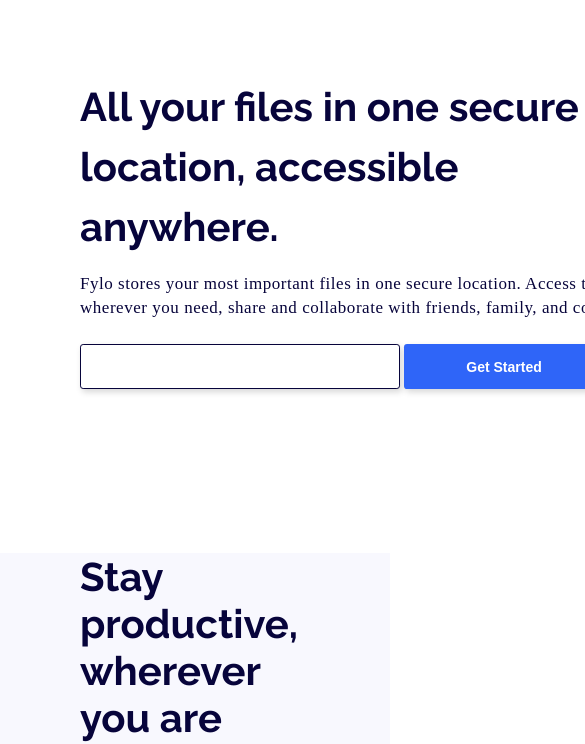
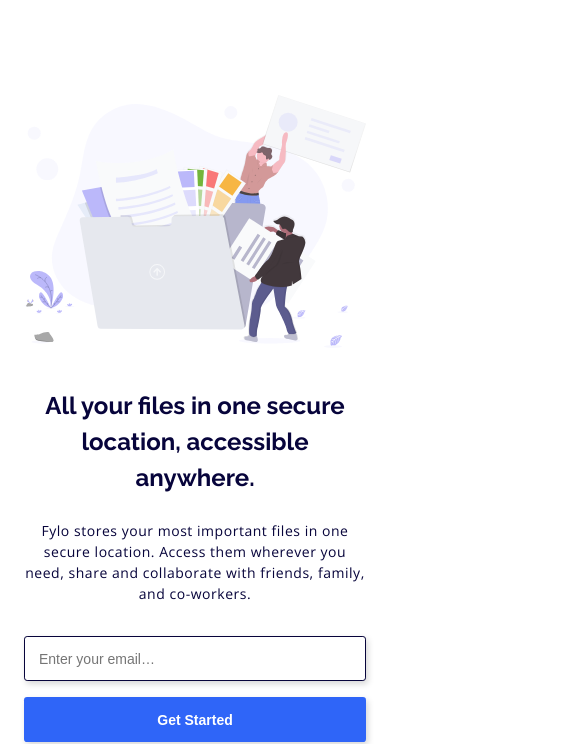
Before and after one commit to VasconcellosDev/fylo-landing-page, a website built with Vite: page index.html in a window 390 px wide. Shown: the part 117-861 px from the top of the page, 585 px wide, since content can reach past the window. Built offline with nearby package versions, Linux system fonts and the light colour scheme.

Commit message:
create mobile hero

```diff
--- a/index.html
+++ b/index.html
@@ -39,7 +39,7 @@
             and co-workers.
           </p>
           <form class="hero__form">
-            <input type="Enter your email…" />
+            <input placeholder="Enter your email…" type="Enter your email…" />
             <button>Get Started</button>
           </form>
         </div>
@@ -64,7 +64,7 @@
             <img
               class="testimonials__quote-icon"
               src="./assets/icons/icon-quotes.svg"
-              alt=""
+              alt="passions"
             />
             <blockquote>
               "Fylo has improved our team productivity by an order of magnitude.
--- a/style.css
+++ b/style.css
@@ -44,6 +44,7 @@
   max-width: 640px;
   object-fit: contain;
   justify-self: center;
+  align-self: center;
 }
 
 .hero h1 {
@@ -56,11 +57,12 @@
 
 .hero p {
   font-weight: 400;
-  width: 585px;
-  height: 72px;
+  max-width: 585px;
+  width: 100%;
   font-size: 17px;
   line-height: 24px;
   margin-top: 15px;
+  font-family: "Open Sans";
 
   letter-spacing: 0.53125px;
 
@@ -72,7 +74,6 @@
   font-size: 14px;
   line-height: 19px;
 
-  color: #c2c2c2;
   width: 100%;
   max-width: 320px;
   box-sizing: border-box;
@@ -288,3 +289,37 @@
   display: flex;
   flex-direction: column;
 }
+
+@media (max-width: 700px) {
+  .hero {
+    display: flex;
+    flex-direction: column-reverse;
+    margin: 98px 24px;
+  }
+
+  .hero__container {
+    text-align: center;
+  }
+
+  .hero__container h1 {
+    font-size: 24px;
+    line-height: 36px;
+    margin-top: 40px;
+  }
+
+  .hero__container p {
+    font-size: 14px;
+    line-height: 21px;
+    margin: 24px 0 32px;
+  }
+
+  .hero__form input {
+    max-width: unset;
+    width: 100%;
+  }
+
+  .hero__form button {
+    width: 100%;
+    margin-top: 16px;
+  }
+}
```
